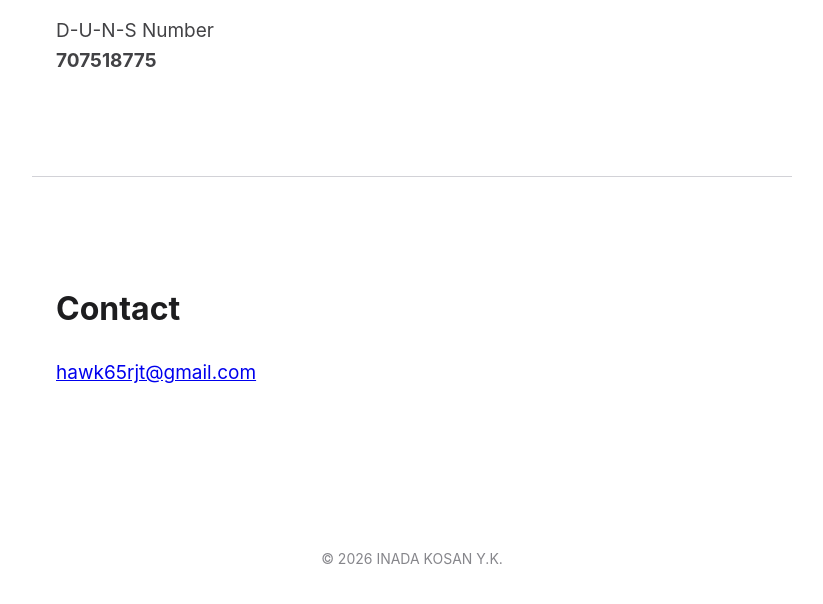
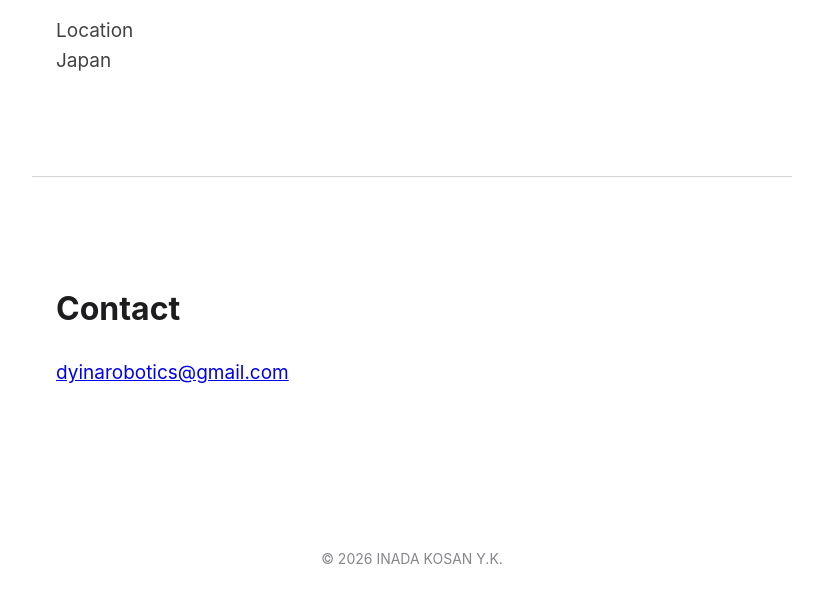
Before and after one commit to dyina/company-site, a plain HTML site: page index.html in a window 1280 px wide. Shown: the part 1347-1951 px from the top of the page, without its empty margins (228-1051 px from the left). Drawn offline with Linux system fonts and the light colour scheme.

Commit message:
Update index.html

```diff
--- a/index.html
+++ b/index.html
@@ -119,8 +119,8 @@ footer {
     </p>
 
     <p>
-        D-U-N-S Number<br>
-        <strong>707518775</strong>
+        Location<br>
+        Japan
     </p>
 </section>
 
@@ -130,8 +130,8 @@ footer {
     <h2>Contact</h2>
 
     <p>
-        <a href="mailto:hawk65rjt@gmail.com">
-            hawk65rjt@gmail.com
+        <a href="mailto:dyinarobotics@gmail.com">
+            dyinarobotics@gmail.com
         </a>
     </p>
 </section>
```
